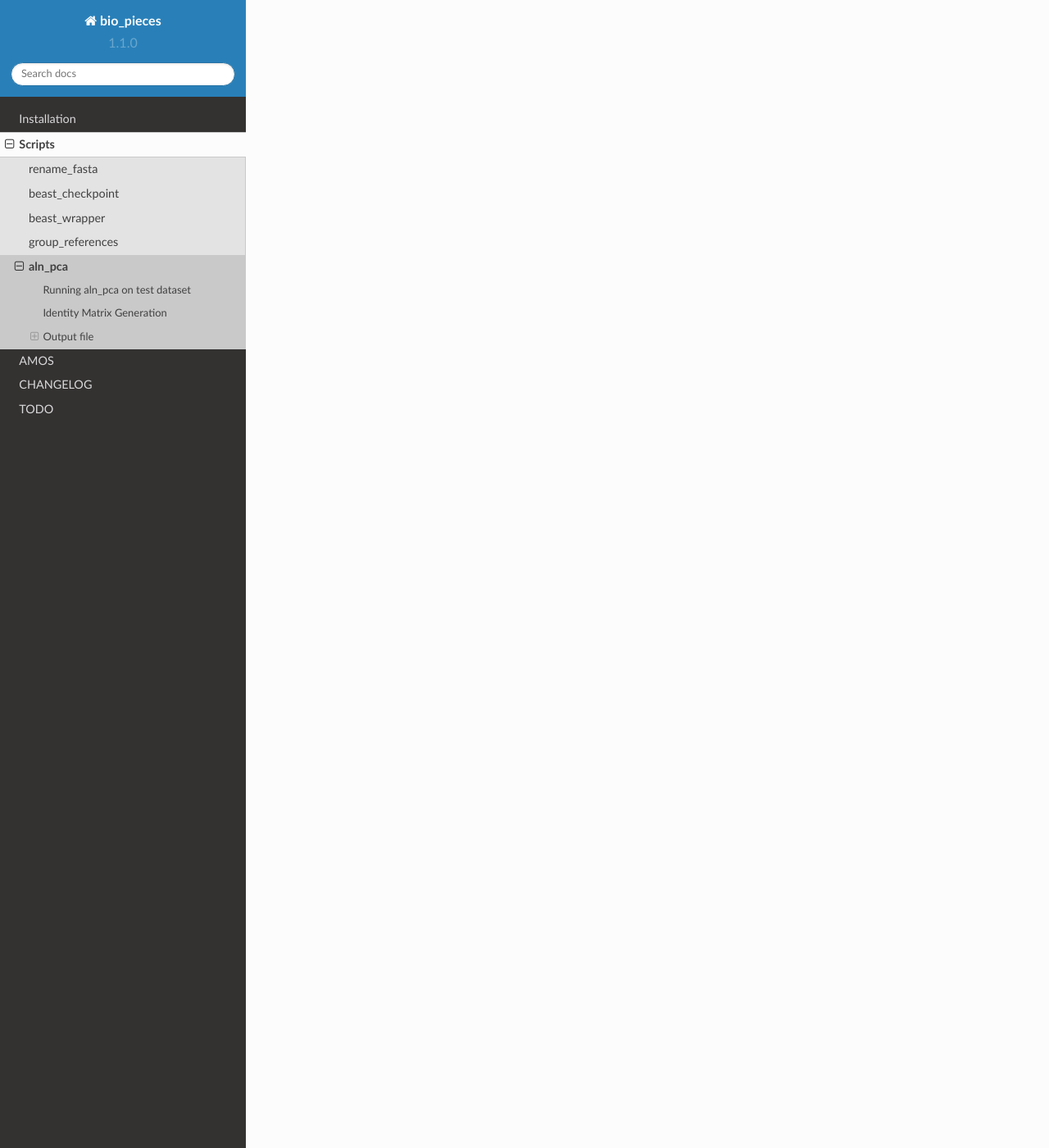
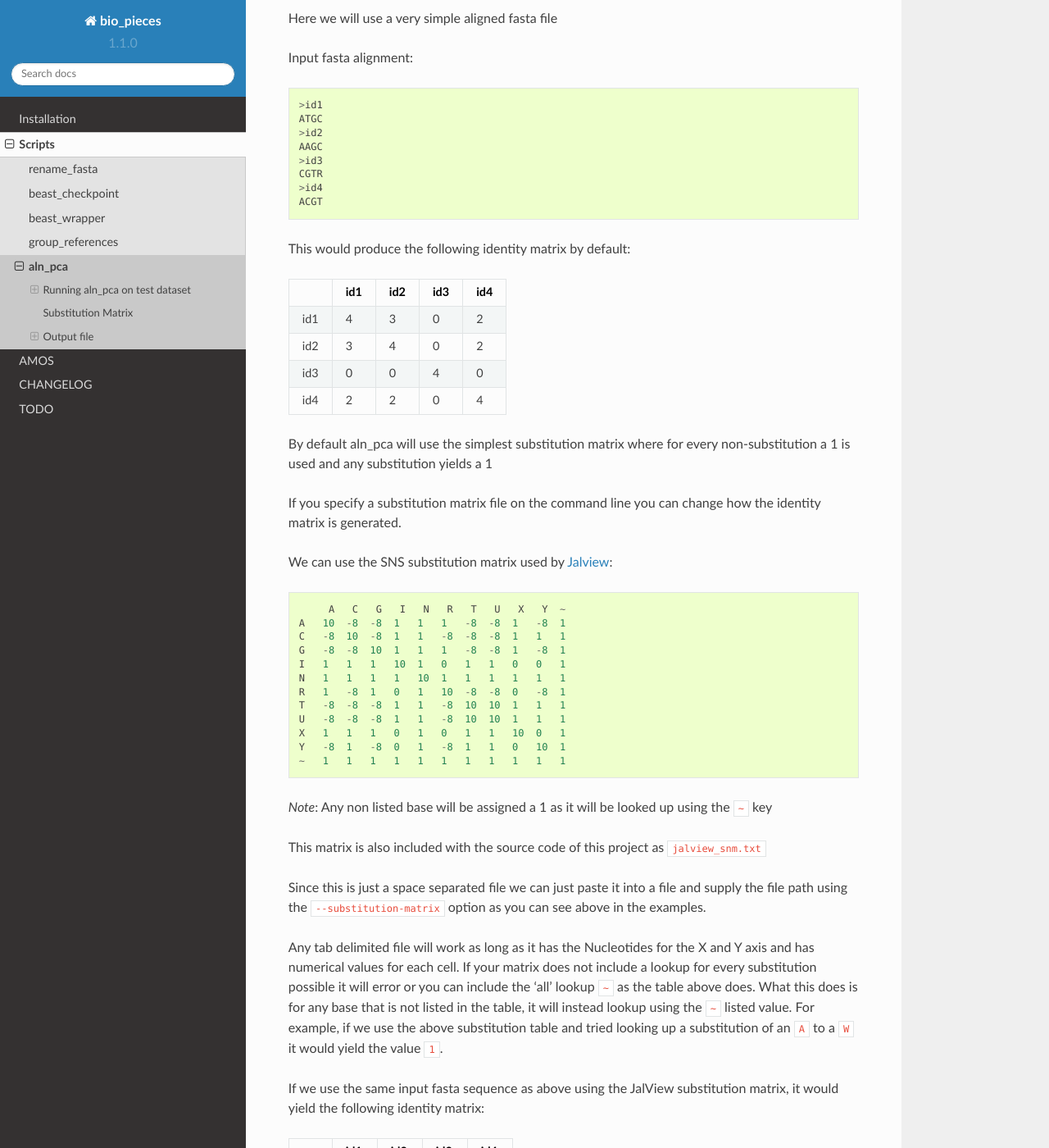
Before and after one commit to VDBWRAIR/bio_bits, a Sphinx documentation site: the page built from docs/scripts/aln_pca.rst, in a window 1280 px wide and 1400 px high, scrolled down 4711 px. Shown: the whole window at 82% size. Built offline with Sphinx 7.4.7 and the Read the Docs theme 2.0.0, drawn with Linux system fonts in a browser that asks for light colours; some of the changed text lies outside the part shown.

Commit message:
Added matplotlib to requirements. Tests now build documentation images. Can supply substitution matrix on command line. Fixed bug with unindexed dataframe which was very slow

```diff
--- a/docs/scripts/aln_pca.rst
+++ b/docs/scripts/aln_pca.rst
@@ -13,6 +13,12 @@ sequence.
 Running aln_pca on test dataset
 -------------------------------
 
+Default substitution matrix
++++++++++++++++++++++++++++
+
+Here we are running the simple pairwise identity matrix(default) to generate
+our output file at docs/_static/pca.png
+
 .. code-block:: bash
 
     $> aln_pca tests/testinput/aln1.fasta --outfile docs/_static/pca.png
@@ -21,16 +27,24 @@ Produces:
 
 .. image:: /_static/pca.png
 
+Providing substitution matrix file
+++++++++++++++++++++++++++++++++++
+
+Now we will provide the included jalview_snm.txt substitution matrix to generate
+the output file at docs/_static/jal_view.png
+
 .. code-block:: bash
 
-    $> aln_pca tests/testinput/aln1.fasta --substitution-matrix jalview-snm.txt --outfile docs/_static/jalview.png
+    $> aln_pca tests/testinput/aln1.fasta --substitution-matrix jalview_snm.txt --outfile docs/_static/jalview.png
 
 Produces:
 
 .. image:: /_static/jalview.png
 
-Identity Matrix Generation
---------------------------
+Substitution Matrix
+-------------------
+
+Here we will use a very simple aligned fasta file
 
 Input fasta alignment::
 
@@ -57,6 +71,10 @@ This would produce the following identity matrix by default:
 |id4|  2|  2|  0|  4|
 +---+---+---+---+---+
 
+
+By default aln_pca will use the simplest substitution matrix where for every
+non-substitution a 1 is used and any substitution yields a 1
+
 If you specify a substitution matrix file on the command line you can
 change how the identity matrix is generated.
 
@@ -75,18 +93,26 @@ We can use the SNS substitution matrix used by `Jalview`_::
     Y   -8  1   -8  0   1   -8  1   1   0   10  1
     ~   1   1   1   1   1   1   1   1   1   1   1
 
-*Note*: Any non listed base will be assigned a 1
+*Note*: Any non listed base will be assigned a 1 as it will be looked up using the
+``~`` key
 
 This matrix is also included with the source code of this project as
 ``jalview_snm.txt``
 
 Since this is just a space separated file we can just paste it into a file and
-supply the file path using the ``--substitution-matrix`` option.
+supply the file path using the ``--substitution-matrix`` option as you can see
+above in the examples.
 
 Any tab delimited file will work as long as it has the Nucleotides for the X and Y
-axis and has numerical values for each cell.
+axis and has numerical values for each cell. If your matrix does not include a
+lookup for every substitution possible it will error or you can include the 'all'
+lookup ``~`` as the table above does. What this does is for any base that is not
+listed in the table, it will instead lookup using the ``~`` listed value. For
+example, if we use the above substitution table and tried looking up a substitution
+of an ``A`` to a ``W`` it would yield the value ``1``.
 
-This substitution matrix would yield the following identity matrix:
+If we use the same input fasta sequence as above using the JalView substitution
+matrix, it would yield the following identity matrix:
 
 +---+---+---+---+---+
 |   |id1|id2|id3|id4|
--- a/requirements.txt
+++ b/requirements.txt
@@ -6,3 +6,4 @@ docopt
 schema
 pyvcf
 sh
+matplotlib
```
Also changed, not shown: docs/_static/jalview.png (added), docs/_static/pca.png (added), pca.ipynb, 1 other file.
